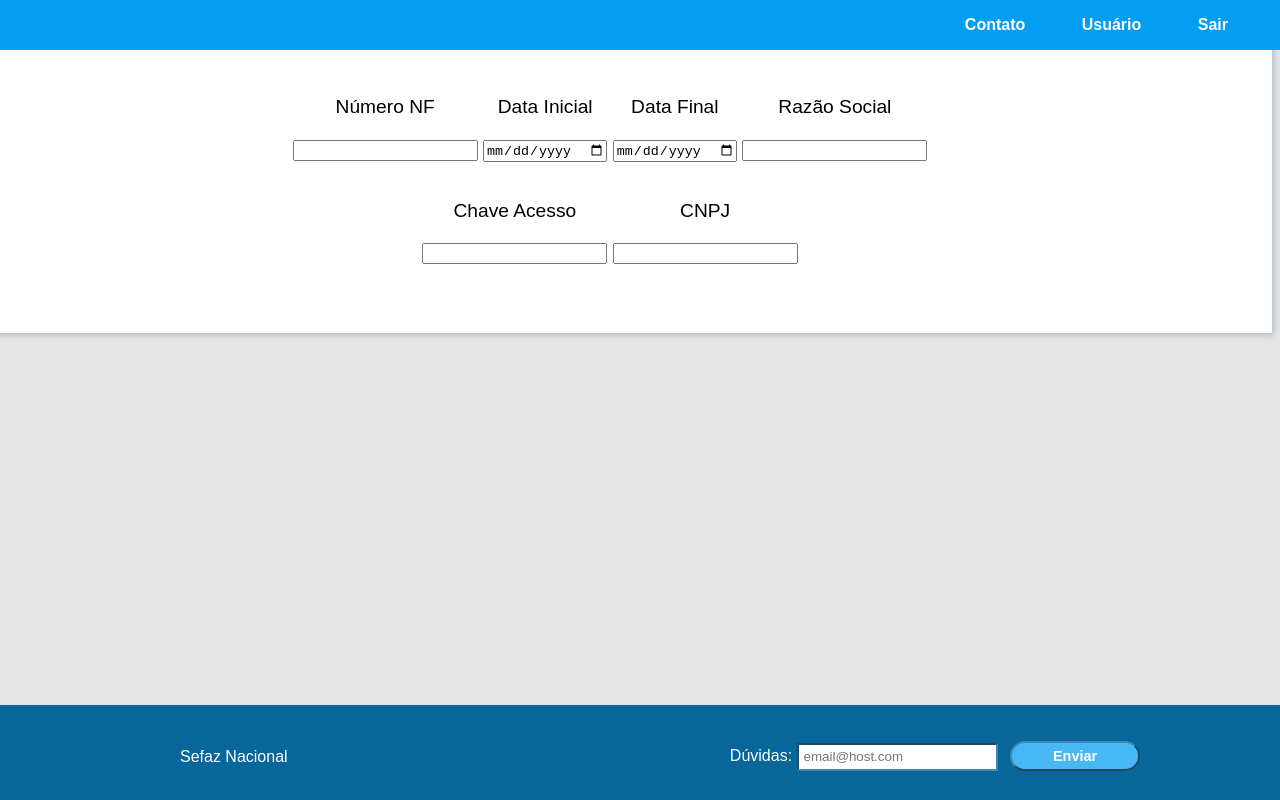
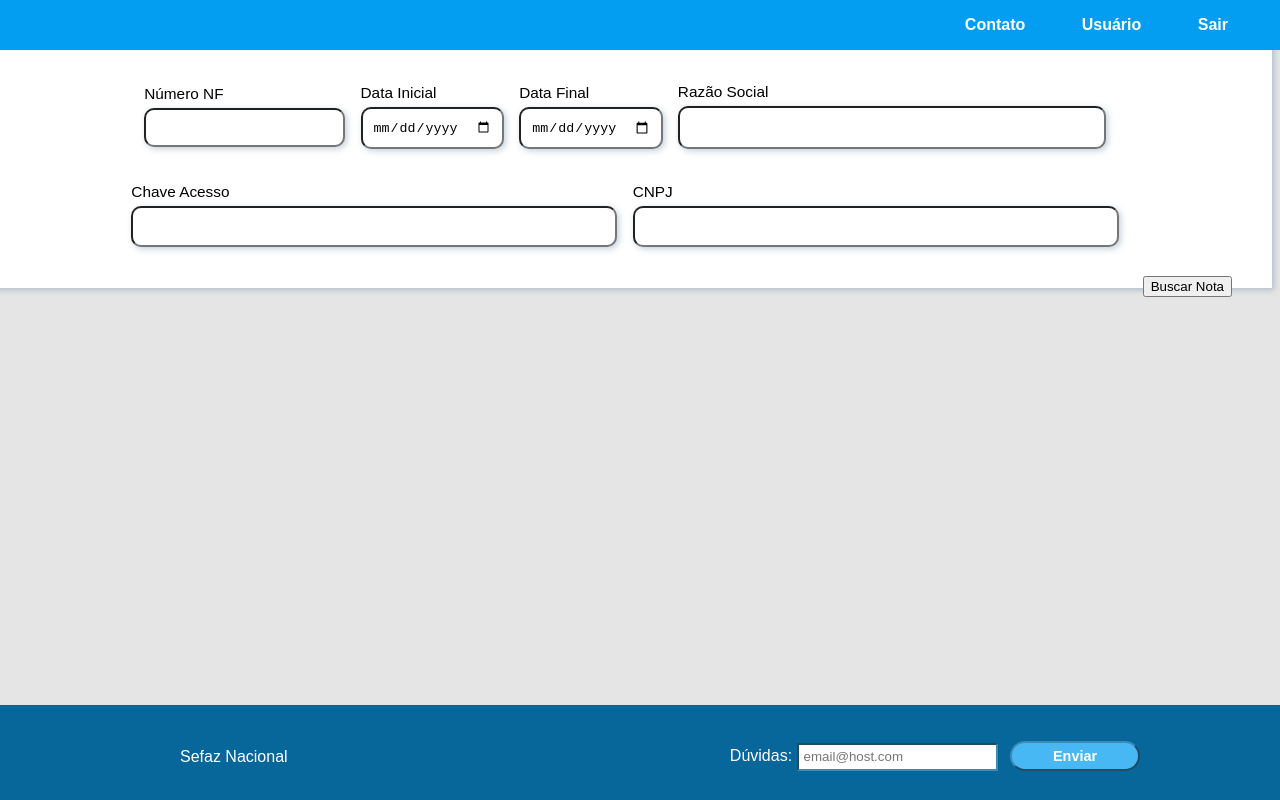
Before and after one commit to dri1302/repositorio, a plain HTML site: page tela-busca-xml.html in a window 1280 px wide. Drawn offline with Linux system fonts and the light colour scheme; sample sign-in values are in the browser's storage.

Commit message:
Atualizada

```diff
--- a/script.js
+++ b/script.js
@@ -83,9 +83,19 @@ function atualizaDados() {
     }
 }
 
+function buscarNota(){
+    alert('entrou busca nota');
+}
+
+
+
+
+
+
 /* --- PRÉ - LOGIN ---*/
+/*
 // Envio email planos - Criar envio
 function emailInscreva() {
     const inscreva = document.querySelector('email-rodape#bot-inscreva'); // Class#ID
     alert('ENTROU FUNÇÃO INSCREVA-SE: emailInscreva()')
-}
+}*/
--- a/style.css
+++ b/style.css
@@ -272,7 +272,7 @@ label { /* Nomes 'Email e Senha' */
 /*---- Cadastro Cliente ----*/
 .cadmain{
     width: 400px;
-    margin-top: 60px;
+    margin-top: 100 px;
     height: 670px;
     box-shadow: 2px 2px 6px rgba(52, 96, 134, 0.295);
 }
@@ -317,7 +317,6 @@ label { /* Nomes 'Email e Senha' */
     width: 400px;
     height: 660px;
     padding: 60px;
-    margin-top: 0px;
 }
 
 .patdado{ /* nomes */
@@ -344,32 +343,64 @@ label { /* Nomes 'Email e Senha' */
     margin-bottom: 15px;
 }
 
+
+
 /* ---- Busca nota ----*/
+
 .mainnota{ /* Primeira ul*/
     width: 100%;
-    margin: 0px;
+    margin: auto;
     border-radius: 0px;
-    padding: 50px;
-    float:right;
-}
-
-.mainnota >.notaul1{ /* Fonte */
-    font-size: 1em;
-}
-.mainnota >.notaul1>li{
-    display: inline-block;
+    float: right;
+    height: 200px;
+    padding: 40px;
+    background-color: white;
 
 }
 
-/*.cadcaixa{
+.notaul1>li{
+    display: inline-block;
+    font-size: 1em;
+    margin-left: 10px;
+    margin-bottom: 0px;
+}
+
+.notad1{ /*texto nomes num nota cnpj...*/
+    margin-bottom: 5px;
+    text-align: left;
+    font-size: 0.8em;
+}
+
+.inputDataNf{
     padding: 10px;
-    width: 100%;
-    margin-right: 505px;
-    font-size: 20px;
-    box-shadow: 2px 2px 1px 0px;
+    box-shadow: 2px 2px 6px rgba(52, 96, 134, 0.295);
     border-radius: 10px;
 }
-*/
+
+.inputRazao{
+    width: 400px;
+    padding: 12px;
+    box-shadow: 2px 2px 6px rgba(52, 96, 134, 0.295);
+    border-radius: 10px;
+}
+
+.inputChave{
+    width: 460px;
+    padding: 11px;
+    box-shadow: 2px 2px 6px rgba(52, 96, 134, 0.295);
+    border-radius: 10px;
+}
+
+.inputCnpj{
+    width: 460px;
+    padding: 11px;
+    box-shadow: 2px 2px 6px rgba(52, 96, 134, 0.295);
+    border-radius: 10px;
+}
+
+#btnBuscaNota{
+    float: right;
+}
 
 .mainnota >.notaul2{ /*Segunda Ul*/
     font-size: 1em;
@@ -387,18 +418,3 @@ label { /* Nomes 'Email e Senha' */
     text-decoration: underline;
     font-size: 12pt;
 }
-
-/*
-#notanum, #notadtin, #notadtfim, #notaraz{
-    display: inline-block;
-}
-*/
-
-
-/*
-<p>Número NF<input type="number" name="notanum" id="notanum"></p>
-<p>Data Inicial<input type="date" name="notadtin" id="notadtin"></p>
-<p>Data Final<input type="date" name="notadtfim" id="notadtfim"></p>
-<p>Razão Social<input type="text" name="notaraz" id="notaraz"></p>
-<p>Chave de Acesso<input type="number" name="notachave" id="notachave"></p>
-<p>Razão Social<input type="text" name="notacnpj" id="notacnpj"></p>*/
--- a/tela-busca-xml.html
+++ b/tela-busca-xml.html
@@ -28,26 +28,27 @@
     <main class="mainnota">
         <ul type="none" class="notaul1">
             <li>
-                <p class="notad1">Número NF</p><input type="number" name="notanum" id="notanum" class="inputBusca1">
+                <p class="notad1">Número NF</p><input type="number" name="notanum" id="notanum" class="inputDataNf">
             </li>
             <li>
-                <p class="notad1">Data Inicial</p><input type="date" name="notadtin" id="notadtin" class="inputBusca1">
+                <p class="notad1">Data Inicial</p><input type="date" name="notadtin" id="notadtin" class="inputDataNf">
             </li>
              <li>
-                 <p class="notad1">Data Final</p><input type="date" name="notadtfim" id="notadtfim" class="inputBusca1">
+                 <p class="notad1">Data Final</p><input type="date" name="notadtfim" id="notadtfim" class="inputDataNf">
              </li>
             <li>
-                <p class="notad1">Razão Social</p><input type="text" name="notaraz" id="notaraz">
+                <p class="notad1">Razão Social</p><input type="text" name="notaraz" id="notaraz" class="inputRazao">
             </li>
         </ul>
-        <ul type="none" class="notaul2">
+        <ul type="none" class="notaul1">
             <li>
-                <p class="notad1">Chave Acesso</p><input type="number" name="notachave" id="notachave">
+                <p class="notad1">Chave Acesso</p><input type="number" name="notachave" id="notachave" class="inputChave">
             </li>
             <li>
-                <p class="notad1">CNPJ</p><input type="number" name="notacnpj" id="notacnpj">
+                <p class="notad1">CNPJ</p><input type="number" name="notacnpj" id="notacnpj" class="inputCnpj">
             </li>
         </ul>
+        <p><input type="button" value="Buscar Nota" id="btnBuscaNota" onclick="buscarNota()"></p>
     </main>
     <footer>
         <!--Rodapé - Lado Esquerdo-->
```
